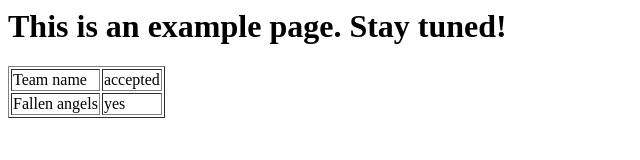
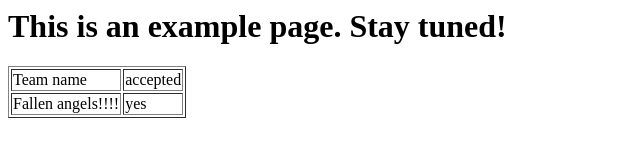
Before and after one commit to zdanowiczkonrad/VB2015, a website: page public/index.html in a window 1280 px wide. Shown: the whole page, without its empty margins (0-640 px from the left). Drawn offline with Linux system fonts and the light colour scheme.

Commit message:
Update test

```diff
--- a/public/index.html
+++ b/public/index.html
@@ -8,7 +8,7 @@
 		<td>Team name</td><td>accepted</td>
 		</tr>
 		<tr>
-		<td>Fallen angels</td><td>yes</td>
+		<td>Fallen angels!!!!</td><td>yes</td>
 		</tr>
 		</table>
 	</body>
--- a/server.js
+++ b/server.js
@@ -26,7 +26,7 @@ app.use(methodOverride());
 
 // listen (start app with node server.js) ======================================
 app.listen(80);
-console.log("App listening on port 80!");
+console.log("App started on port 80!");
 
 fs.readdirSync(__dirname + '/models').forEach(function(fileName){
   console.log("loading model " + fileName);
```
